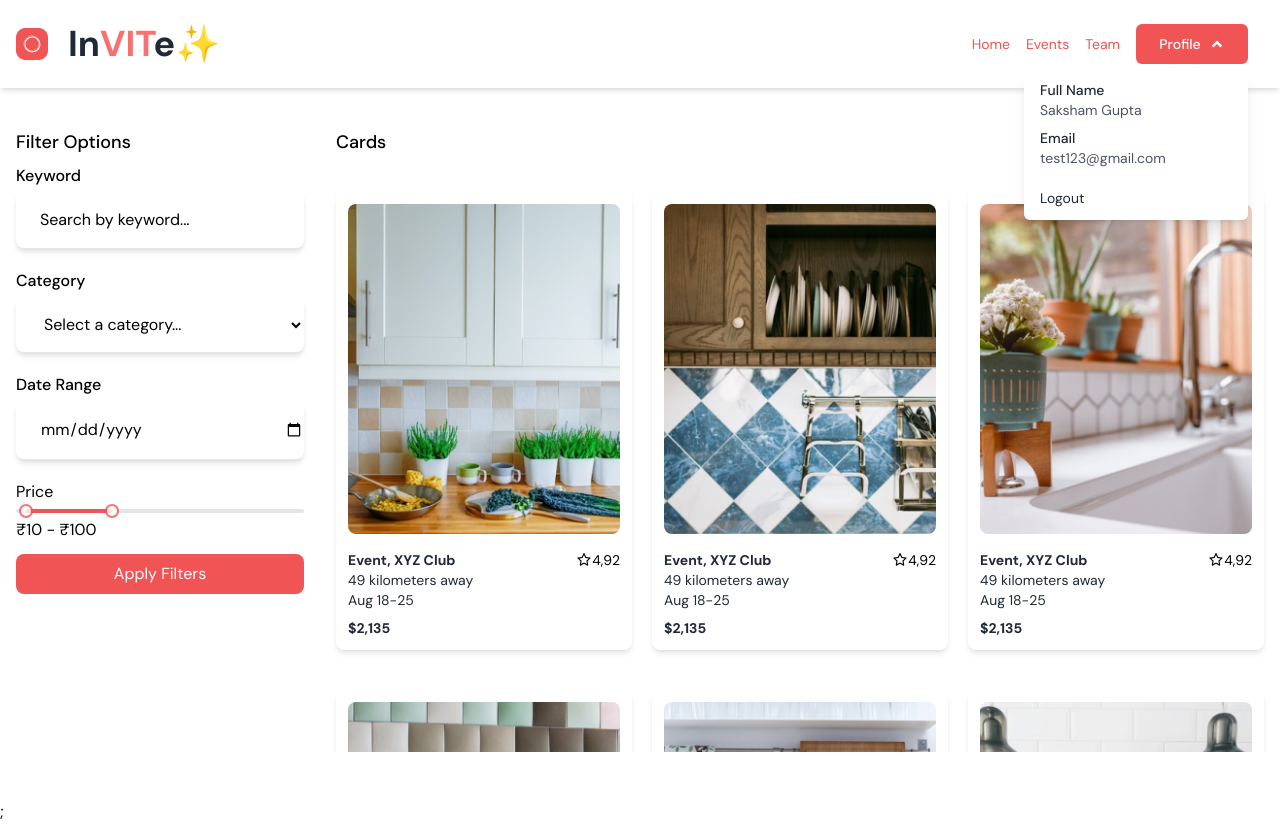
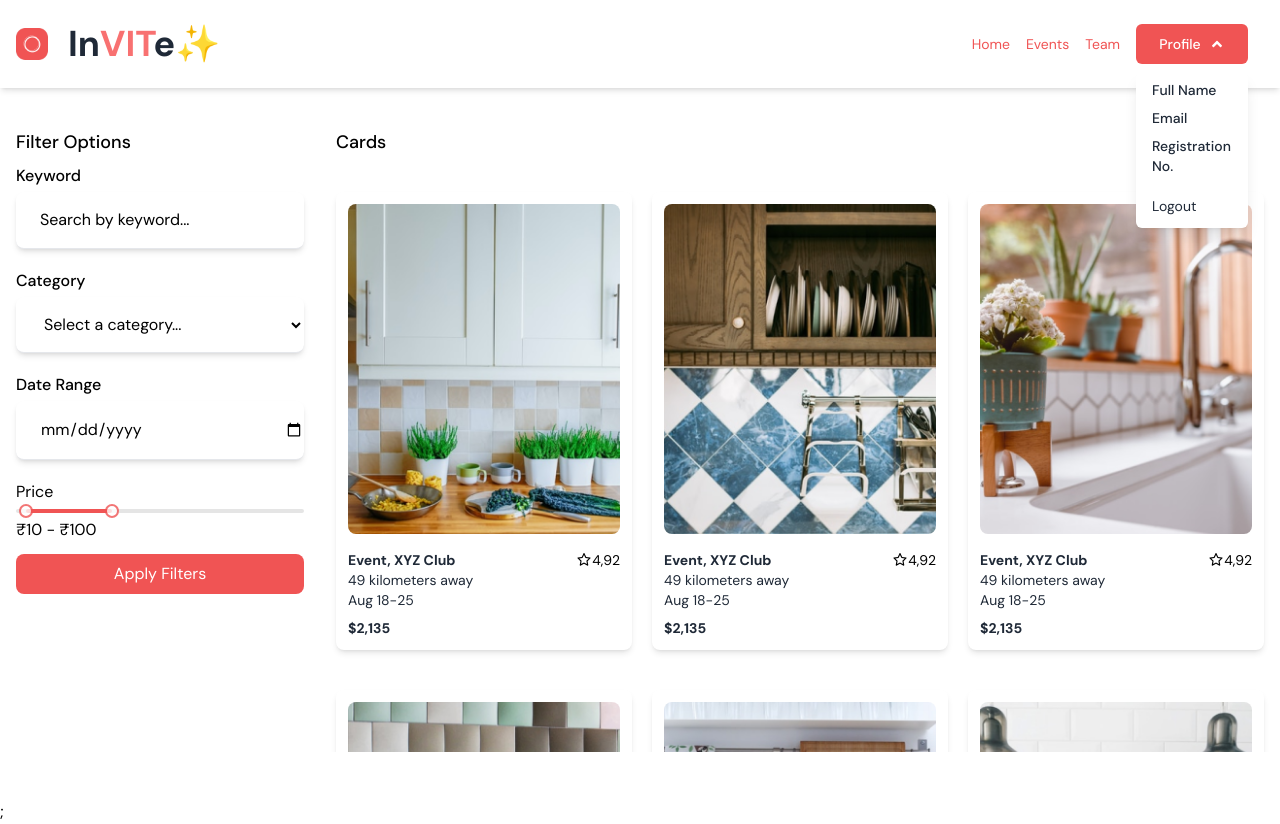
Before and after one commit to d17012002/InVITe, a Next.js app in the folder client/: page /users/dashboard in a window 1280 px wide. Both pictures are taken after a click on the button "Profile". Built offline with nearby package versions, Linux system fonts and the light colour scheme; no server answers.

Commit message:
Dynamic Dashboard
- Fetch user details from /user/details API on dashboard
- Pass userData to navbar
- Display dynamic data on dashboard & navbar
- Remove fixed width (w-56) from dropdown in navbar

```diff
--- a/client/src/components/NavBar.js
+++ b/client/src/components/NavBar.js
@@ -3,7 +3,7 @@ import { useRouter } from "next/router";
 import { useEffect, useRef, useState } from "react";
 import { FaAngleDown } from "react-icons/fa";
 
-export default function NavBar() {
+export default function NavBar({ data }) {
     const router = useRouter();
     const [showDropdown, setShowDropdown] = useState(false);
     const dropdownRef = useRef(null);
@@ -90,19 +90,25 @@ export default function NavBar() {
                                 />
                             </button>
                             {showDropdown && (
-                                <div className="absolute right-0 mt-2 w-56 bg-white rounded-md overflow-hidden shadow-lg z-10">
+                                <div className="absolute right-0 mt-2 bg-white rounded-md overflow-hidden shadow-lg z-10">
                                     <div className="px-4 py-2">
                                         <div className="text-gray-800 font-medium">
                                             Full Name
                                         </div>
                                         <div className="text-gray-600">
-                                            {/* Full name here */} Saksham Gupta
+                                            {data.username}
                                         </div>
                                         <div className="text-gray-800 font-medium mt-2">
                                             Email
                                         </div>
                                         <div className="text-gray-600">
-                                            {/* Email here */} test123@gmail.com
+                                            {data.email}
+                                        </div>
+                                        <div className="text-gray-800 font-medium mt-2">
+                                            Registration No.
+                                        </div>
+                                        <div className="text-gray-600">
+                                            {data.reg_number}
                                         </div>
                                         {/* Add other details here */}
                                     </div>
--- a/client/src/pages/users/dashboard.jsx
+++ b/client/src/pages/users/dashboard.jsx
@@ -2,17 +2,39 @@ import Dashboard_Filter from "@/components/Dashboard_Filter";
 import NavBar from "@/components/NavBar";
 import UserImages from "@/utils/user_dashboard_images";
 import Image from "next/image";
-import React from "react";
+import React, { useState, useEffect } from "react";
 import { AiOutlineStar } from "react-icons/ai";
 import Cookies from "universal-cookie";
 
 function UserDashboard() {
     const cookies = new Cookies();
-    console.log("Found this from cookies ", cookies.get("user_token"));
+    const userIdCookie = cookies.get("user_token");
+    const [userData, setUserData] = useState({});
+
+    const fetchUserData = async () => {
+        const response = await fetch(
+            `${process.env.NEXT_PUBLIC_API_URL}/user/details`,
+            {
+                method: "POST",
+                headers: {
+                    "Content-Type": "application/json",
+                },
+                body: JSON.stringify({
+                    user_token: userIdCookie,
+                }),
+            }
+        );
+        const data = await response.json();
+        setUserData(data);
+    };
+
+    useEffect(() => {
+        fetchUserData();
+    }, []);
 
     return (
         <div className="h-full overflow-y-hidden">
-            <NavBar />
+            <NavBar data={userData} />
             <div className="flex m-auto pt-28 overflow-y-hidden h-[calc(100vh)]">
                 <div className="flex mx-auto container ">
                     <div className="flex flex-col p-4 sticky top-0 w-1/4">
```
